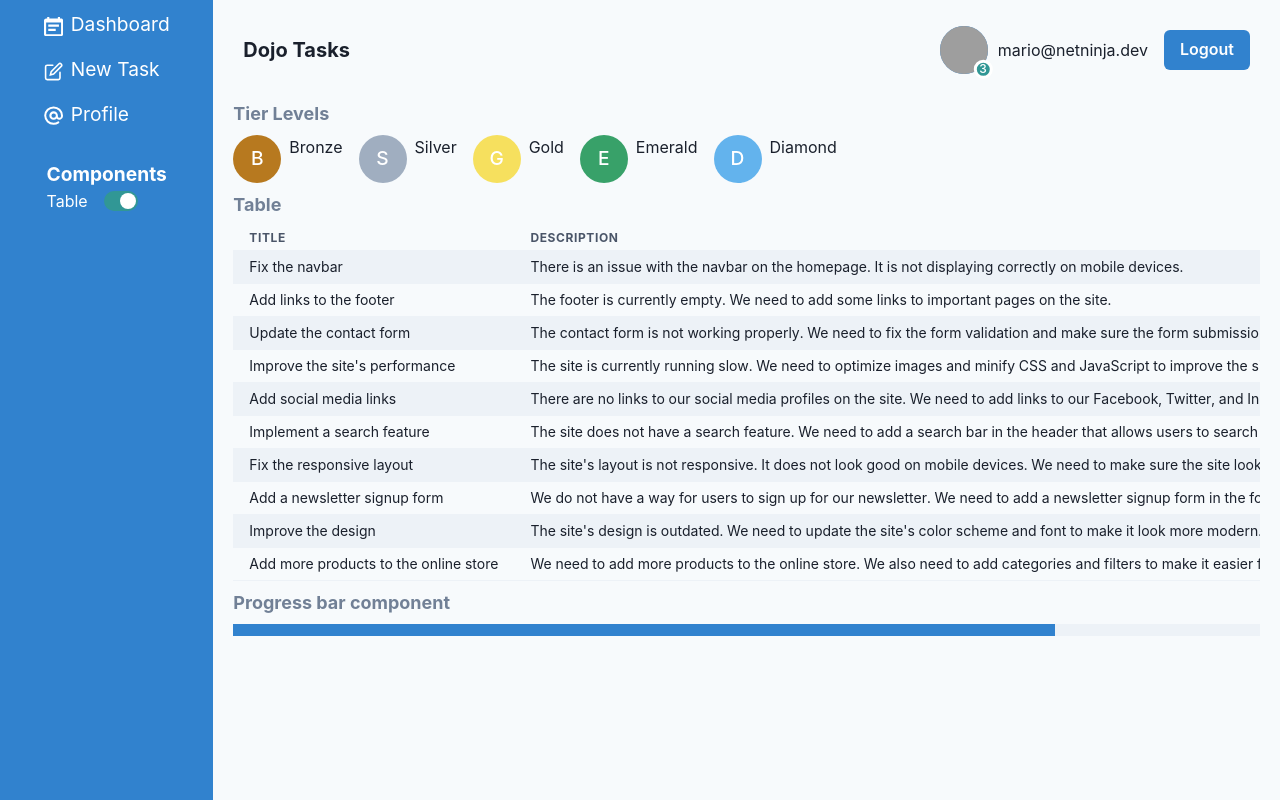
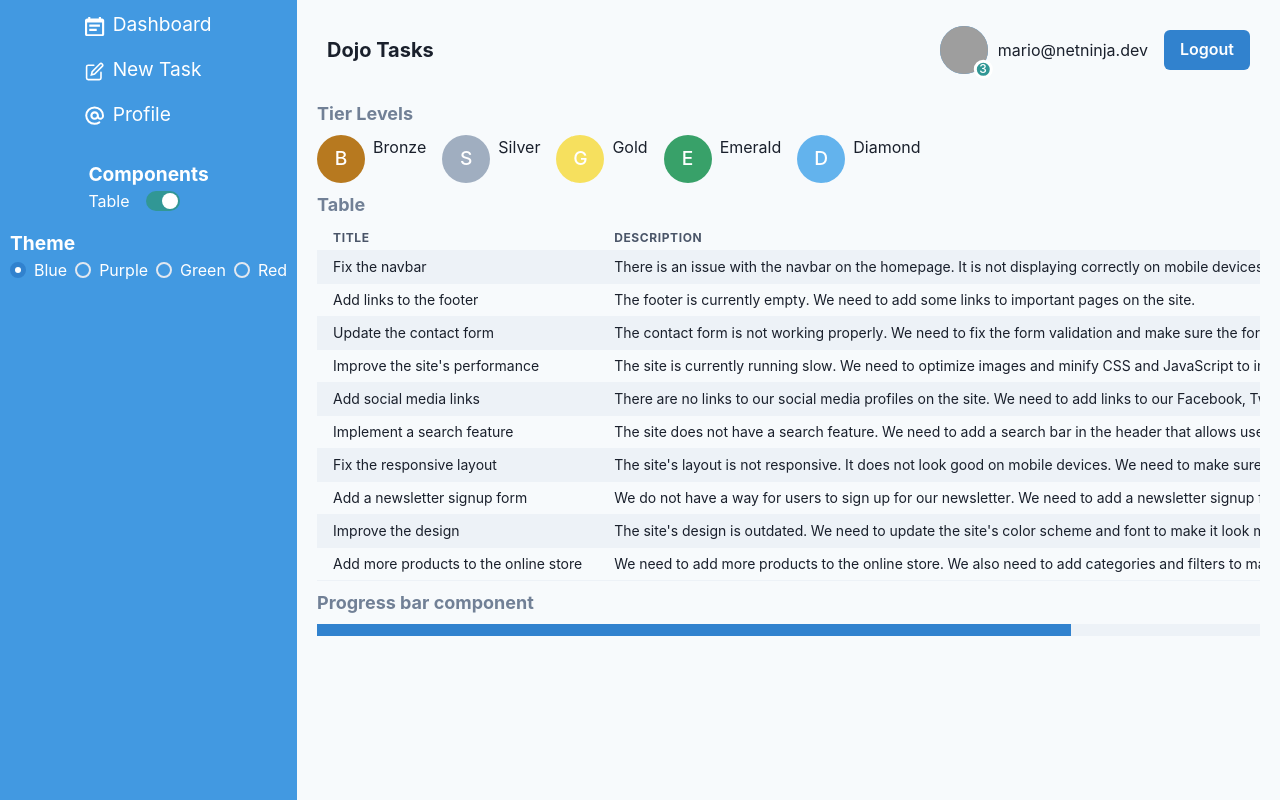
Before and after one commit to brittbrink/prototypes-loyyo, a React (Vite) app in the folder Components-prototype/: page / in a window 1280 px wide. Built offline with nearby package versions, Linux system fonts and the light colour scheme; data requests are answered from the project's data file; grey boxes are pictures that could not be loaded.

Commit message:
Add theme context and switcher; update Navbar, ProgressBar, and Sidebar to use dynamic theming

```diff
--- a/Components-prototype/src/components/Navbar.jsx
+++ b/Components-prototype/src/components/Navbar.jsx
@@ -1,9 +1,12 @@
 import { Avatar, AvatarBadge, Stack, Button, Flex, Heading, HStack, Text, useToast } from '@chakra-ui/react'
 import React from 'react'
 import { PhoneIcon } from '@chakra-ui/icons'
+import { useThemeContext } from '../layouts/ThemeContext'
 
 export default function Navbar() {
     const toast = useToast()
+    const { primaryColor } = useThemeContext()
+    const { colorScheme } = useThemeContext()
 
     const showToast = () => {
         toast({
@@ -39,7 +42,7 @@ export default function Navbar() {
                 spacing={4} // Space between items
             >
                 <HStack spacing="10px">
-                    <Avatar name="mario" color="white" bg="blue.500" src="/img/mari.png">
+                    <Avatar name="mario" color="white" bg={primaryColor} src="/img/mari.png">
                         <AvatarBadge boxSize="1em" bg="teal.500">
                             <Text fontSize="xs" color="white">3</Text>
                         </AvatarBadge>
@@ -47,7 +50,7 @@ export default function Navbar() {
                     <Text fontSize={{ base: "sm", md: "md" }}>mario@netninja.dev</Text>
                 </HStack>
 
-                <Button colorScheme="blue" size={{ base: "sm", md: "md" }} onClick={showToast}>
+                <Button colorScheme={colorScheme} size={{ base: "sm", md: "md" }} onClick={showToast}>
                     Logout
                 </Button>
             </Stack>
--- a/Components-prototype/src/components/ProgressBar.jsx
+++ b/Components-prototype/src/components/ProgressBar.jsx
@@ -1,6 +1,8 @@
 import { Progress, Text } from "@chakra-ui/react";
+import { useThemeContext } from "../layouts/ThemeContext";
 
 export default function ProgressBarComponent () {
+    const { colorScheme } = useThemeContext();
     return (
         <>
             <Text
@@ -12,7 +14,7 @@ export default function ProgressBarComponent () {
             >
                 Progress bar component
             </Text>
-            <Progress value={80} />
+            <Progress value={80} colorScheme={colorScheme} />
         </>
 
     );
--- a/Components-prototype/src/components/Sidebar.jsx
+++ b/Components-prototype/src/components/Sidebar.jsx
@@ -3,14 +3,18 @@ import React from 'react'
 import { NavLink } from 'react-router-dom'
 import { EditIcon, AtSignIcon, CalendarIcon } from '@chakra-ui/icons'
 import { useTableVisibility } from '../context/TableVisibilityContext'
+import ThemeSwitcher from '../layouts/ThemeSwitcher'
+import { useThemeContext } from '../layouts/ThemeContext'
 
 export default function Sidebar() {
     const { showTable, toggleTable } = useTableVisibility()
+    const { primaryColor } = useThemeContext()
+
     return (
         <Flex
             as="nav"
             p="10px"
-            bg="blue.500"
+            bg={primaryColor}
             color="white"
             direction={{ base: "row", lg: "column" }}
             minH={{ lg: "full" }}
@@ -18,7 +22,7 @@ export default function Sidebar() {
 
         >
             <Stack
-                direction={{ base: "row", lg: "column" }}
+                direction={{ base: "column", lg: "column" }}
                 spacing={4}
                 align="center"
                 w="full"
@@ -54,6 +58,14 @@ export default function Sidebar() {
                         <Switch colorScheme="teal" isChecked={showTable} onChange={toggleTable} />
                     </HStack>
                 </Box>
+                <Box>
+                    <Text color="white" fontSize="1.2em" spacing={4} fontWeight={{ base: "normal", lg: "bold" }} >
+                        Theme
+                    </Text>
+                    <Flex mt={{ md: "auto" }} mb={{ md: "10px" }}>
+                        <ThemeSwitcher />
+                    </Flex>
+                </Box>
             </Stack>
         </Flex>
     )
--- /dev/null
+++ b/Components-prototype/src/layouts/ThemeContext.jsx
@@ -0,0 +1,24 @@
+import { createContext, useContext, useState } from "react";
+
+const ThemeContext = createContext({
+  primaryColor: "blue.400",
+  colorScheme: "blue",
+  setPrimaryColor: (color) => {},
+});
+
+export function ThemeProvider({ children }) {
+  const [primaryColor, setPrimaryColor] = useState("blue.400");
+
+  // Extract base color for `colorScheme` (e.g., "red.400" → "red")
+  const colorScheme = primaryColor.split(".")[0];
+
+  return (
+    <ThemeContext.Provider value={{ primaryColor, colorScheme, setPrimaryColor }}>
+      {children}
+    </ThemeContext.Provider>
+  );
+}
+
+export function useThemeContext() {
+  return useContext(ThemeContext);
+}
--- /dev/null
+++ b/Components-prototype/src/layouts/ThemeSwitcher.jsx
@@ -0,0 +1,20 @@
+import React from "react";
+import { Box, Radio, RadioGroup, Stack } from "@chakra-ui/react";
+import { useThemeContext } from "../layouts/ThemeContext";
+
+export default function ThemeSwitcher() {
+  const { primaryColor, setPrimaryColor } = useThemeContext();
+
+  return (
+    <Box>
+      <RadioGroup onChange={setPrimaryColor} value={primaryColor}>
+        <Stack direction="row">
+          <Radio value="blue.400">Blue</Radio>
+          <Radio value="purple.400">Purple</Radio>
+          <Radio value="green.400">Green</Radio>
+          <Radio value="red.400">Red</Radio>
+        </Stack>
+      </RadioGroup>
+    </Box>
+  );
+}
--- a/Components-prototype/src/main.jsx
+++ b/Components-prototype/src/main.jsx
@@ -4,13 +4,16 @@ import App from './App'
 
 import { ChakraProvider } from '@chakra-ui/react'
 import { TableVisibilityProvider } from './context/TableVisibilityContext'
+import { ThemeProvider } from './layouts/ThemeContext'
 
 ReactDOM.createRoot(document.getElementById('root')).render(
   <React.StrictMode>
     <ChakraProvider>
+      <ThemeProvider>
       <TableVisibilityProvider>
         <App />
       </TableVisibilityProvider>
+      </ThemeProvider>
     </ChakraProvider>
   </React.StrictMode>,
 )
```
